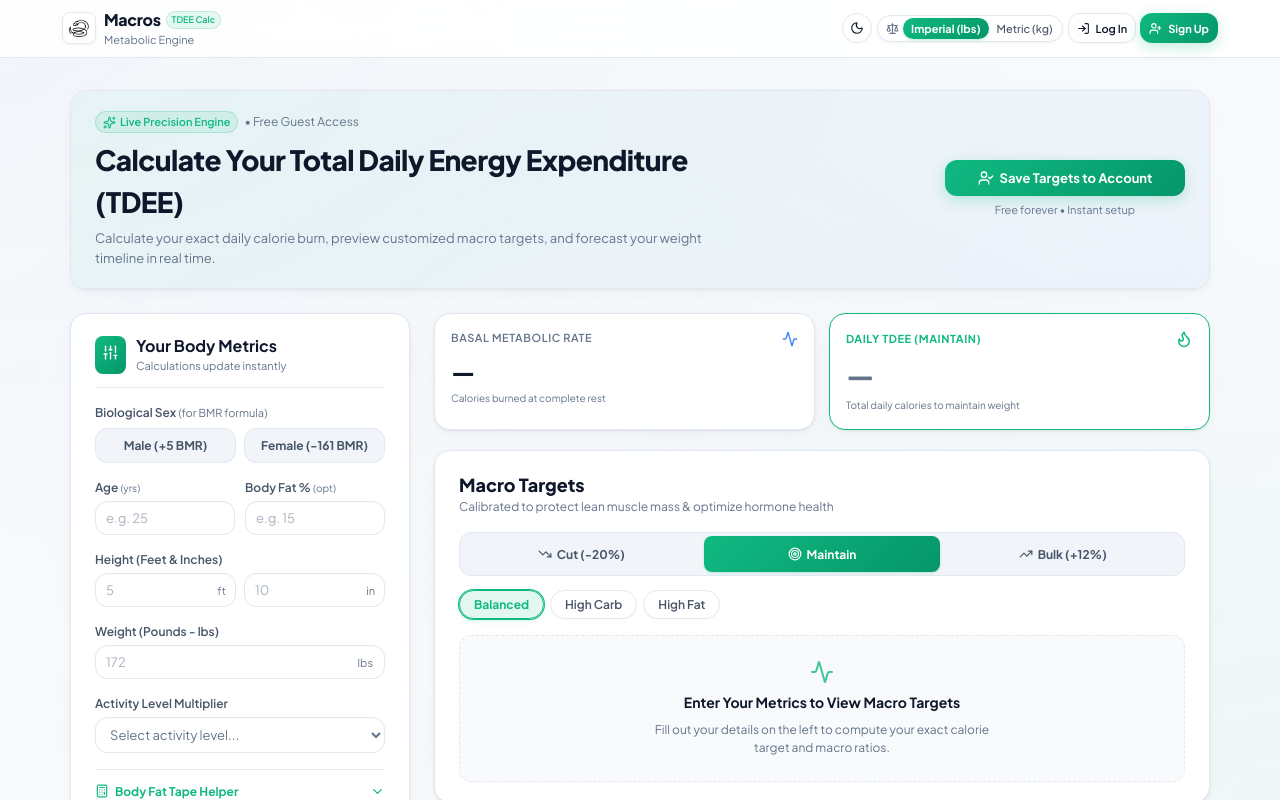
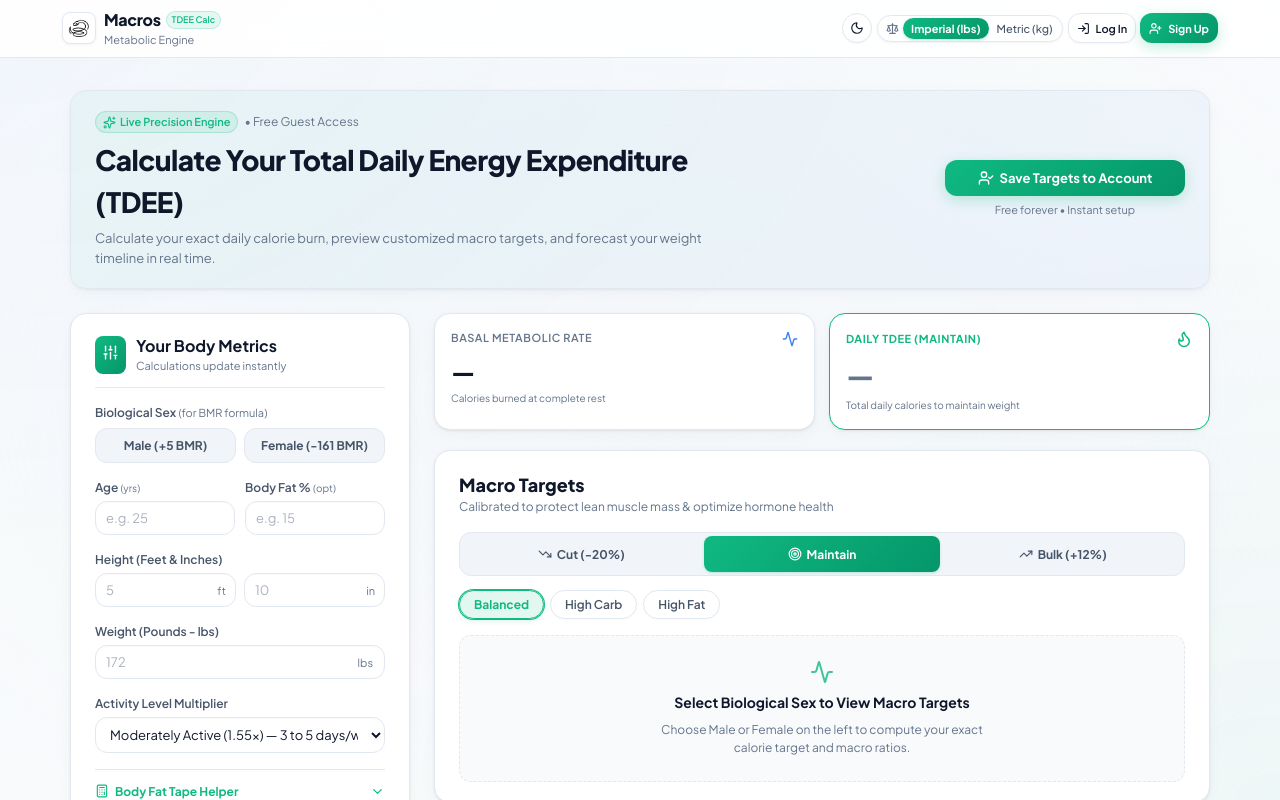
Before and after one commit to Retrofitt/MacroApp, a React (Vite) app in the folder client/: page / in a window 1280 px wide. Shown: the top 800 px of the page. Built offline with nearby package versions, Linux system fonts and the light colour scheme; no server answers.

Commit message:
Fix real-time calculation update and effective metrics in LiveTDEECalculator

```diff
--- a/client/src/components/LiveTDEECalculator.tsx
+++ b/client/src/components/LiveTDEECalculator.tsx
@@ -46,7 +46,7 @@ export const LiveTDEECalculator: React.FC<LiveTDEECalculatorProps> = ({
   onSignUpWithStats,
   initialMetrics,
 }) => {
-  // Metric base state - defaults to empty/unselected with placeholders for guests
+  // Metric base state - inputs default to empty with placeholders for guests
   const [sex, setSex] = useState<BiologicalSex | null>(initialMetrics?.sex ?? null);
   const [age, setAge] = useState<number | ''>(initialMetrics?.age ?? '');
   const [heightCm, setHeightCm] = useState<number | ''>(initialMetrics?.heightCm ?? '');
@@ -54,8 +54,8 @@ export const LiveTDEECalculator: React.FC<LiveTDEECalculatorProps> = ({
   const [bodyFatInput, setBodyFatInput] = useState<string>(
     initialMetrics?.bodyFat ? String(initialMetrics.bodyFat) : ''
   );
-  const [activity, setActivity] = useState<ActivityLevel | ''>(
-    initialMetrics?.activity ?? ''
+  const [activity, setActivity] = useState<ActivityLevel>(
+    initialMetrics?.activity ?? 'moderately_active'
   );
 
   // Advanced Optionals state
@@ -145,29 +145,24 @@ export const LiveTDEECalculator: React.FC<LiveTDEECalculatorProps> = ({
 
   const parsedBodyFat = bodyFatInput ? parseFloat(bodyFatInput) : undefined;
 
-  // Real-time calculation computation - requires valid required inputs
+  // Effective metrics for live computing - uses entered values or standard baseline fallbacks for any unentered fields
+  const effectiveAge = typeof age === 'number' && age > 0 ? age : 25;
+  const effectiveHeightCm = typeof heightCm === 'number' && heightCm > 0 ? heightCm : 178;
+  const effectiveWeightKg = typeof weightKg === 'number' && weightKg > 0 ? weightKg : 78;
+  const effectiveActivity: ActivityLevel = activity || 'moderately_active';
+
+  // Real-time calculation computation - computes live as soon as sex is selected
   const tdeeResult = useMemo(() => {
-    if (
-      !sex ||
-      !activity ||
-      typeof age !== 'number' ||
-      age <= 0 ||
-      typeof heightCm !== 'number' ||
-      heightCm <= 0 ||
-      typeof weightKg !== 'number' ||
-      weightKg <= 0
-    ) {
-      return null;
-    }
+    if (!sex) return null;
     return calculateTDEEFromMetrics(
       sex,
-      age,
-      heightCm,
-      weightKg,
-      activity,
+      effectiveAge,
+      effectiveHeightCm,
+      effectiveWeightKg,
+      effectiveActivity,
       parsedBodyFat && parsedBodyFat > 3 && parsedBodyFat < 60 ? parsedBodyFat : undefined
     );
-  }, [sex, age, heightCm, weightKg, activity, parsedBodyFat]);
+  }, [sex, effectiveAge, effectiveHeightCm, effectiveWeightKg, effectiveActivity, parsedBodyFat]);
 
   const currentGoalPreset: GoalMacroPreset | undefined = tdeeResult ? tdeeResult.presets[selectedGoal] : undefined;
   const currentBreakdown: MacroBreakdown | undefined = currentGoalPreset ? currentGoalPreset.variations[selectedVariation] : undefined;
@@ -769,19 +764,19 @@ export const LiveTDEECalculator: React.FC<LiveTDEECalculatorProps> = ({
               >
                 <Activity size={24} style={{ color: 'var(--color-accent)', opacity: 0.8 }} />
                 <div style={{ fontSize: '14px', fontWeight: '700', color: 'var(--text-main)' }}>
-                  Enter Your Metrics to View Macro Targets
+                  Select Biological Sex to View Macro Targets
                 </div>
                 <p style={{ fontSize: '12px', color: 'var(--text-muted)', maxWidth: '340px', margin: 0 }}>
-                  Fill out your details on the left to compute your exact calorie target and macro ratios.
+                  Choose Male or Female on the left to compute your exact calorie target and macro ratios.
                 </p>
               </div>
             )}
           </div>
 
           {/* Real-time Weight Forecast Card (4/8/12 weeks + Target Goal Estimator) */}
-          {tdeeResult && currentBreakdown && typeof weightKg === 'number' ? (
+          {tdeeResult && currentBreakdown ? (
             <WeightForecastCard
-              currentWeightKg={weightKg}
+              currentWeightKg={effectiveWeightKg}
               tdee={tdeeResult.tdee}
               calorieTarget={currentBreakdown.calories}
               goal={selectedGoal}
@@ -805,7 +800,7 @@ export const LiveTDEECalculator: React.FC<LiveTDEECalculatorProps> = ({
                 Weight Timeline Forecast
               </div>
               <p style={{ fontSize: '12px', color: 'var(--text-muted)', maxWidth: '340px', margin: 0 }}>
-                Enter your metrics above to unlock 4, 8, and 12-week weight progression milestones.
+                Select your biological sex above to unlock 4, 8, and 12-week weight progression milestones.
               </p>
             </div>
           )}
```
